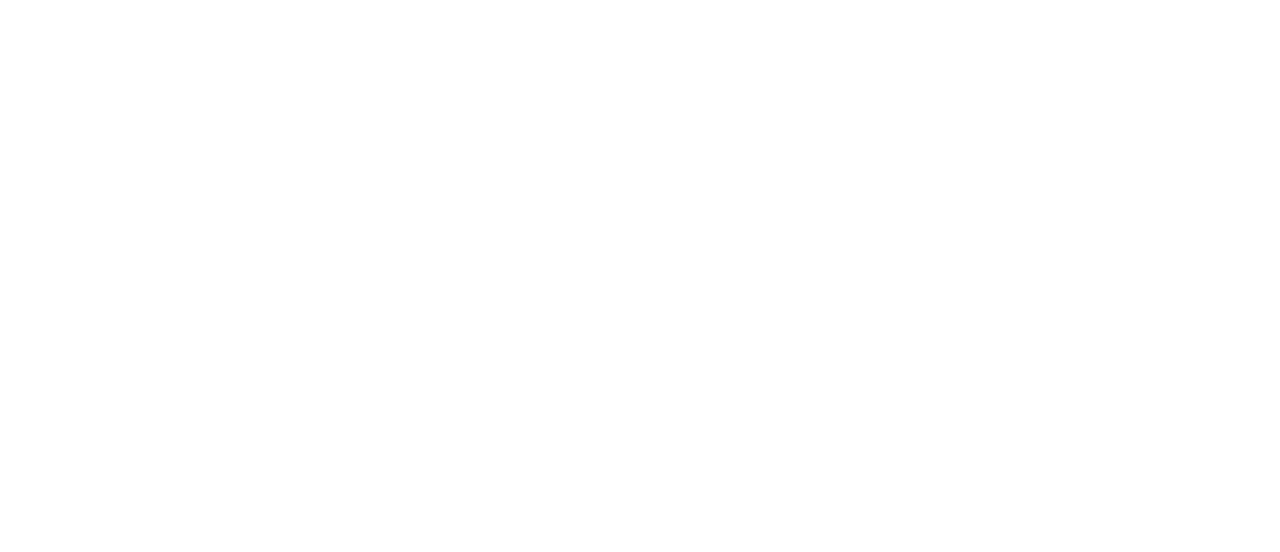
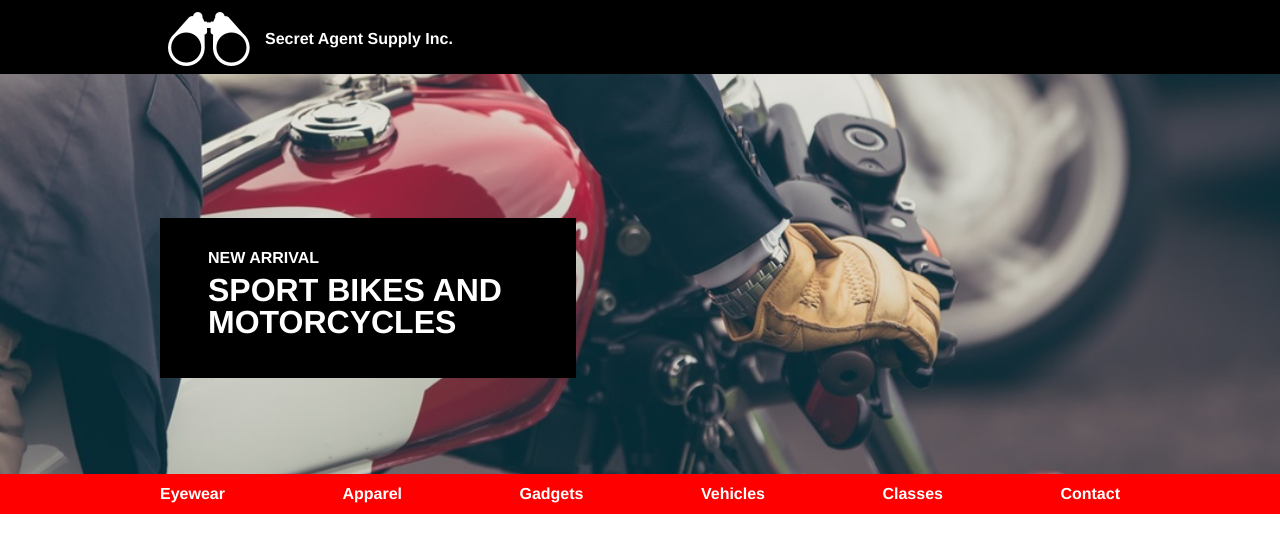
Before and after one commit to frivo/secret_agent_supply, a plain HTML site: page index.html in a window 1280 px wide. Drawn offline with Linux system fonts and the light colour scheme.

Commit message:
Continue adding content and styles

```diff
--- a/index.html
+++ b/index.html
@@ -6,6 +6,32 @@
 		<link rel="stylesheet" type="text/css" href="./resources/css/style.css">
 	</head>
 	<body>
+		<div class="main-container">
+			<header>
+				<div class="container logo">
+					<img src="./resources/images/logo.png">
+					<span>Secret Agent Supply Inc.</span>
+				</div>
+			</header>
+			<div class="main-banner">
+				<div class="container">
+					<div class="banner-text">
+						<h4>NEW ARRIVAL</h4>
+						<h1>SPORT BIKES AND MOTORCYCLES</h1>
+					</div>
+				</div>
+			</div>
+			<nav>
+				<ul class="container nav">
+					<li><a href="#">Eyewear</a></li>
+					<li><a href="#">Apparel</a></li>
+					<li><a href="#">Gadgets</a></li>
+					<li><a href="#">Vehicles</a></li>
+					<li><a href="#">Classes</a></li>
+					<li><a href="#">Contact</a></li>
+				</ul>
+			</nav>
+		</div>
 
 	</body>
 </html>
--- a/resources/css/style.css
+++ b/resources/css/style.css
@@ -0,0 +1,74 @@
+body {
+	font-size: 16px;
+	color: white;
+	font-family: Helvetica;
+}
+
+header {
+	background-color: black;
+	color: white;
+	width: 100%;
+	height: 50px;
+	padding: 12px 0px 12px 0.5em;
+	font-weight: bold;
+}
+
+.container {
+	max-width: 960px;
+	margin: 0 auto;
+}
+
+.logo {
+	display: flex;
+	justify-content: flex-start;
+	align-items: center;
+}
+
+.logo img {
+	padding-right: 15px;
+}
+
+.main-banner {
+	background-image: url(../images/moto.jpeg);
+	background-position: center;
+	background-size: cover;
+	background-repeat: no-repeat;
+	height: 25em;
+}
+
+.banner-text {
+	background-color: black;
+	color: white;
+	width: 20em;
+	position: relative;
+	padding: 2em 3em;
+	top: 9em;
+	font-weight: bold;
+}
+
+.banner-text h1 {
+	font-size: 2em;
+	margin: 0.25em 0;
+}
+
+nav {
+	background-color: red;
+	color: white;
+}
+
+nav ul {
+	display: flex;
+	justify-content: space-between;
+	align-items: center;
+	padding: 0.75em 0;
+}
+
+nav ul li {
+	display: list-item;
+}
+
+nav ul li a {
+	color: white;
+	font-weight: bold;
+	text-decoration: none;
+}
```
